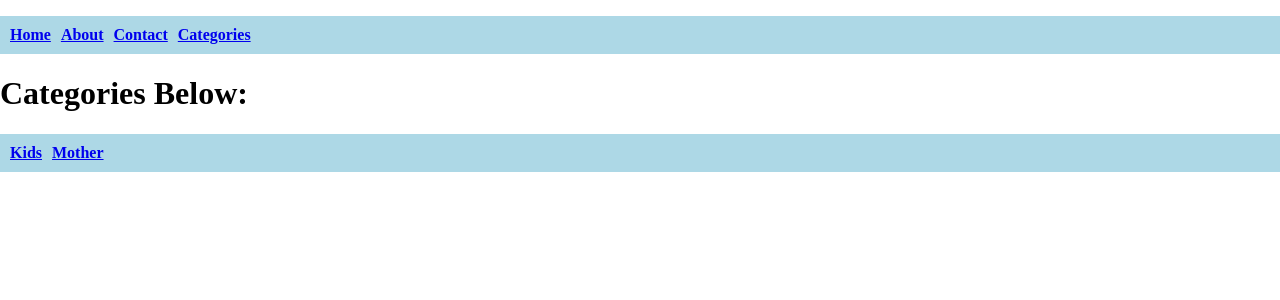
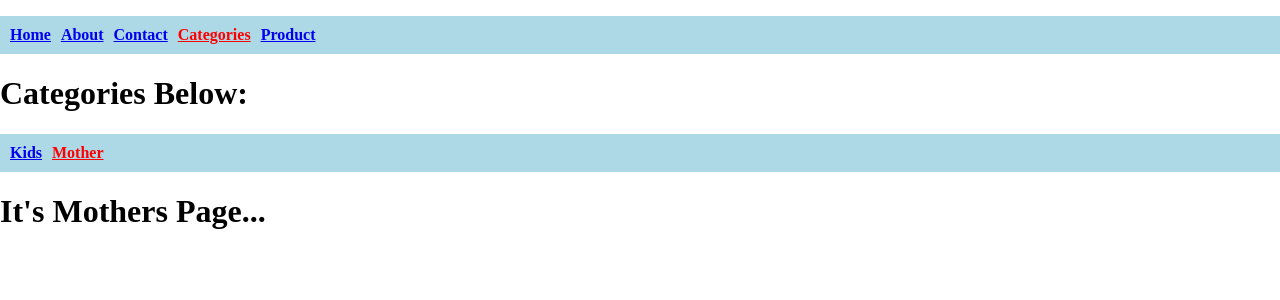
Before and after one commit to madanlal1/Enterprise-Application-Development, a React (Create React App) app in the folder React_Routing/react-routing/: page /categories/mother in a window 1280 px wide. Shown: the top 300 px of the page. Built offline with nearby package versions, Linux system fonts and the light colour scheme.

Commit message:
new components added

```diff
--- a/React_Routing/react-routing/src/App.css
+++ b/React_Routing/react-routing/src/App.css
@@ -14,3 +14,6 @@ li{
     text-decoration: none;
     font-weight: bold;
 }
+.active {
+    color: red;
+}
--- a/React_Routing/react-routing/src/App.js
+++ b/React_Routing/react-routing/src/App.js
@@ -7,6 +7,8 @@ import Contact from './components/Contact';
 import Categories from './components/Categories';
 import Kids from './components/Kids';
 import Mother from './components/Mother';
+import Product from './components/Product';
+import Products from './components/Products';
 
 function App() {
   return (
@@ -16,6 +18,8 @@ function App() {
         <Route path="/" element={<Home/>} />
         <Route path="/about" element={<AboutUS/>} />
         <Route path="/contact" element={<Contact/>} />
+        <Route path="/product/:id" element={<Product/>} />
+        <Route path="/products" element={<Product/>} />
         <Route path="/categories" element={<Categories/>}>
           {/* <Route index element={<Kids/>}/> */}
           <Route path='kids' element={<Kids/>}/>
--- a/React_Routing/react-routing/src/components/Categories.jsx
+++ b/React_Routing/react-routing/src/components/Categories.jsx
@@ -1,14 +1,15 @@
 import React from 'react';
-import {NavLink} from 'react-router-dom';
+import {NavLink, Outlet} from 'react-router-dom';
 
 const Categories = () => {
     return (
         <>
             <h1>Categories Below:</h1>
             <ul>
-                <li><NavLink to="kids">Kids</NavLink></li>
-                <li><NavLink to="mother">Mother</NavLink></li>
+                <li><NavLink activeClassName="active" to="kids">Kids</NavLink></li>
+                <li><NavLink activeClassName="active" to="mother">Mother</NavLink></li>
             </ul>
+            <Outlet/>
         </>
     )
 }
--- a/React_Routing/react-routing/src/components/Kids.jsx
+++ b/React_Routing/react-routing/src/components/Kids.jsx
@@ -3,7 +3,6 @@ import React from 'react';
 const Kids = () => {
    return (
             <h1>It's Kids Page...</h1>
-   )
+   );
 }
-
 export default Kids;
--- a/React_Routing/react-routing/src/components/Mother.jsx
+++ b/React_Routing/react-routing/src/components/Mother.jsx
@@ -3,7 +3,7 @@ import React from 'react';
 const Mother = () => {
 
     return (
-        <h1>This is Mother's Page...</h1>
+        <h1>It's Mothers Page...</h1>
     )
 }
 
--- a/React_Routing/react-routing/src/components/Navbar.jsx
+++ b/React_Routing/react-routing/src/components/Navbar.jsx
@@ -5,10 +5,11 @@ const Navbar = () => {
   return (
     <>
       <ul>
-        <li><NavLink to="/">Home</NavLink></li>
-        <li><NavLink to="/about">About</NavLink></li>
-        <li><NavLink to="/contact">Contact</NavLink></li>
-        <li><NavLink to="/categories">Categories</NavLink></li>
+        <li><NavLink activeClassName="active" to="/">Home</NavLink></li>
+        <li><NavLink activeClassName="active" to="/about">About</NavLink></li>
+        <li><NavLink activeClassName="active" to="/contact">Contact</NavLink></li>
+        <li><NavLink activeClassName="active" to="/categories">Categories</NavLink></li>
+        <li><NavLink activeClassName="active" to="/product">Product</NavLink></li>
       </ul>
     </>
   );
--- /dev/null
+++ b/React_Routing/react-routing/src/components/Product.jsx
@@ -0,0 +1,14 @@
+import React from 'react';
+import { useParams } from "react-router-dom";
+
+const Product = () => {
+
+    const {id} = useParams();
+
+    return (
+        <>
+            <h1>Product Details-{id}</h1>
+        </>
+    );
+}
+export default Product;
--- /dev/null
+++ b/React_Routing/react-routing/src/components/Products.jsx
@@ -0,0 +1,15 @@
+import React from 'react';
+import { useParams } from "react-router-dom";
+
+const Product = () => {
+
+    const {id} = useParams();
+    const list =  [1,2,3,4,5];
+
+    return (
+        <>
+            {/* list.forEach(itm => {<h1>Product Detail+{itm}</h1>})  */}
+        </>
+    );
+}
+export default Product;
```
